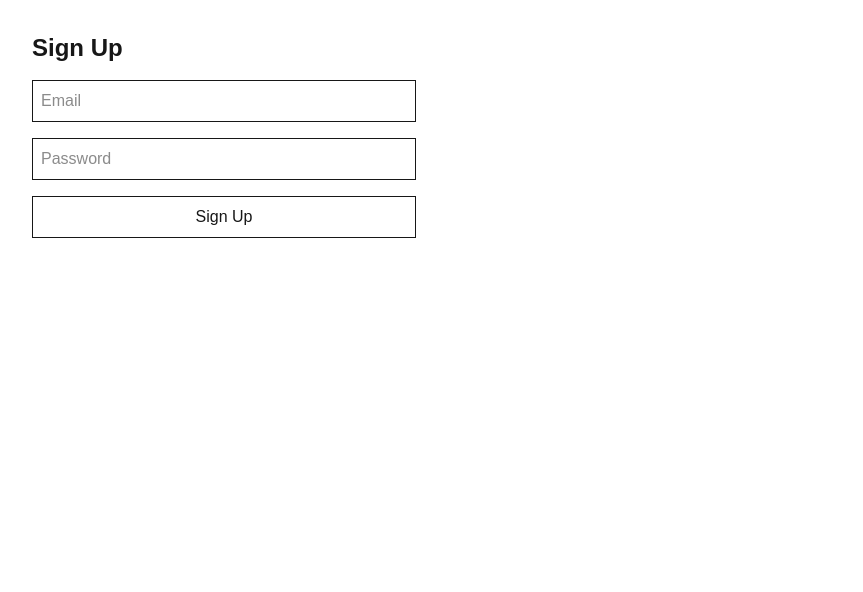
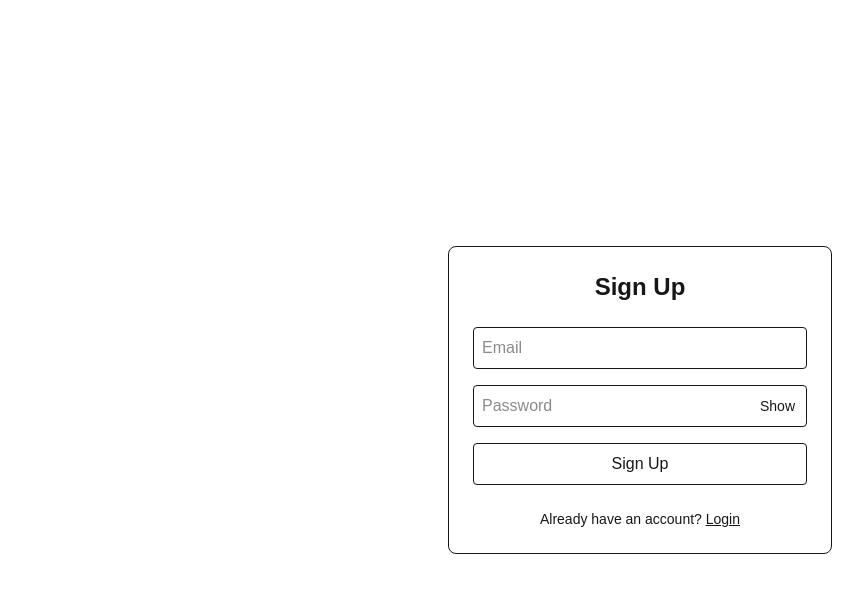
Before and after one commit to Jay-Prajapati-IT/bookmarks-app, a Next.js app: page /signup in a window 1280 px wide. Shown: the top 592 px of the page, without its empty margins (0-863 px from the left). Built offline with nearby package versions, Linux system fonts and the light colour scheme; no server answers.

Commit message:
polished the project to make user experiance better a bit

```diff
--- a/src/app/[handle]/page.tsx
+++ b/src/app/[handle]/page.tsx
@@ -1,5 +1,4 @@
 import { createClient } from "@/lib/supabase/server"
-import { error } from "console"
 import { notFound } from 'next/navigation'
 
 export default async function PublicProfilePage({
@@ -16,12 +15,8 @@ export default async function PublicProfilePage({
         .eq('handle', handle)
         .single()
 
-    console.log('HANDLE:', handle)
-    console.log('PROFILE:', profile)
-    console.log('ERROR:', error)
-
     if (!profile) {
-        return <div>Profile not found</div>
+        return notFound()
     }
 
     const { data: bookmarks } = await supabase
--- a/src/app/dashboard/page.tsx
+++ b/src/app/dashboard/page.tsx
@@ -17,16 +17,32 @@ export default async function DashboardPage() {
   }
 
   return (
-    <div className="p-8">
-      <h1 className="text-2xl font-bold">
-        Dashboard
-      </h1>
+    <div className="min-h-screen p-6">
+      <div className="max-w-4xl mx-auto">
+        <div className="border rounded-lg p-6 mb-6">
+          <div className="flex items-center justify-between">
+            <div>
+              <h1 className="text-3xl font-bold">
+                Dashboard
+              </h1>
 
-      <p>Welcome {user.email}</p>
+              <p className="text-sm text-gray-600 mt-1">
+                Welcome, {user.email}
+              </p>
+            </div>
 
-      <LogoutButton />
-      <ProfileSection />
-      <BookmarksSection />
+            <LogoutButton />
+          </div>
+        </div>
+
+        <div className="border rounded-lg p-6 mb-6">
+          <ProfileSection />
+        </div>
+
+        <div className="border rounded-lg p-6">
+          <BookmarksSection />
+        </div>
+      </div>
     </div>
   )
 }
--- a/src/app/login/page.tsx
+++ b/src/app/login/page.tsx
@@ -3,6 +3,7 @@
 import { useState } from 'react'
 import { useRouter } from 'next/navigation'
 import { createClient } from '@/lib/supabase/client'
+import Link from 'next/link'
 
 export default function LoginPage() {
   const supabase = createClient()
@@ -11,6 +12,7 @@ export default function LoginPage() {
   const [email, setEmail] = useState('')
   const [password, setPassword] = useState('')
   const [message, setMessage] = useState('')
+  const [showPassword, setShowPassword] = useState(false)
 
   async function handleLogin(
     e: React.FormEvent<HTMLFormElement>
@@ -55,14 +57,15 @@ export default function LoginPage() {
   }
 
   return (
-    <div className="p-8">
-      <h1 className="mb-4 text-2xl font-bold">
+    <div className="min-h-screen flex items-center justify-center p-4">
+      <div className="w-full max-w-sm border rounded-lg p-6">
+        <h1 className="mb-6 text-2xl font-bold text-center">
           Login
         </h1>
 
         <form
           onSubmit={handleLogin}
-        className="flex flex-col gap-4 max-w-sm"
+          className="flex flex-col gap-4"
         >
           <input
             type="email"
@@ -71,30 +74,57 @@ export default function LoginPage() {
             onChange={(e) =>
               setEmail(e.target.value)
             }
-          className="border p-2"
+            className="border p-2 rounded"
+            required
           />
 
+          <div className="relative">
             <input
-          type="password"
+              type={showPassword ? 'text' : 'password'}
               placeholder="Password"
               value={password}
               onChange={(e) =>
                 setPassword(e.target.value)
               }
-          className="border p-2"
+              className="border p-2 rounded w-full pr-12"
+              required
             />
 
             <button
+              type="button"
+              onClick={() =>
+                setShowPassword(!showPassword)
+              }
+              className="absolute right-3 top-1/2 -translate-y-1/2 text-sm"
+            >
+              {showPassword ? 'Hide' : 'Show'}
+            </button>
+          </div>
+
+          <button
             type="submit"
-          className="border p-2"
+            className="border p-2 rounded cursor-pointer"
           >
             Login
           </button>
         </form>
 
         {message && (
-        <p className="mt-4">{message}</p>
+          <p className="mt-4 text-center">
+            {message}
+          </p>
         )}
+
+        <p className="mt-6 text-center text-sm">
+          Don't have an account?{' '}
+          <Link
+            href="/signup"
+            className="underline font-medium"
+          >
+            Sign Up
+          </Link>
+        </p>
+      </div>
     </div>
   )
 }
--- a/src/app/page.tsx
+++ b/src/app/page.tsx
@@ -2,15 +2,31 @@ import Link from 'next/link'
 
 export default function Home() {
   return (
-    <main>
-      <h1>Bookmarks App</h1>
+    <main className="min-h-screen flex items-center justify-center p-4">
+      <div className="w-full max-w-md border rounded-lg p-8 text-center">
+        <h1 className="text-3xl font-bold mb-3">
+          Bookmarks App
+        </h1>
 
-      <div>
-        <Link href="/login">Login</Link>
-      </div>
+        <p className="text-gray-600 mb-8">
+          Save, manage, and share your bookmarks.
+        </p>
 
-      <div>
-        <Link href="/signup">Sign Up</Link>
+        <div className="flex flex-col gap-3">
+          <Link
+            href="/login"
+            className="border rounded p-2"
+          >
+            Login
+          </Link>
+
+          <Link
+            href="/signup"
+            className="border rounded p-2"
+          >
+            Sign Up
+          </Link>
+        </div>
       </div>
     </main>
   )
--- a/src/app/signup/page.tsx
+++ b/src/app/signup/page.tsx
@@ -2,6 +2,7 @@
 
 import { useState } from 'react'
 import { createClient } from '@/lib/supabase/client'
+import Link from 'next/link'
 
 export default function SignupPage() {
   const supabase = createClient()
@@ -9,6 +10,7 @@ export default function SignupPage() {
   const [email, setEmail] = useState('')
   const [password, setPassword] = useState('')
   const [message, setMessage] = useState('')
+  const [showPassword, setShowPassword] = useState(false)
 
   async function handleSignup(
     e: React.FormEvent<HTMLFormElement>
@@ -31,14 +33,15 @@ export default function SignupPage() {
   }
 
   return (
-    <div className="p-8">
-      <h1 className="mb-4 text-2xl font-bold">
+    <div className="min-h-screen flex items-center justify-center p-4">
+      <div className="w-full max-w-sm border rounded-lg p-6">
+        <h1 className="mb-6 text-2xl font-bold text-center">
           Sign Up
         </h1>
 
         <form
           onSubmit={handleSignup}
-        className="flex flex-col gap-4 max-w-sm"
+          className="flex flex-col gap-4"
         >
           <input
             type="email"
@@ -47,30 +50,57 @@ export default function SignupPage() {
             onChange={(e) =>
               setEmail(e.target.value)
             }
-          className="border p-2"
+            className="border p-2 rounded"
+            required
           />
 
+          <div className="relative">
             <input
-          type="password"
+              type={showPassword ? 'text' : 'password'}
               placeholder="Password"
               value={password}
               onChange={(e) =>
                 setPassword(e.target.value)
               }
-          className="border p-2"
+              className="border p-2 rounded w-full pr-12"
+              required
             />
 
             <button
+              type="button"
+              onClick={() =>
+                setShowPassword(!showPassword)
+              }
+              className="absolute right-3 top-1/2 -translate-y-1/2 text-sm"
+            >
+              {showPassword ? 'Hide' : 'Show'}
+            </button>
+          </div>
+
+          <button
             type="submit"
-          className="border p-2"
+            className="border p-2 rounded cursor-pointer"
           >
             Sign Up
           </button>
         </form>
 
         {message && (
-        <p className="mt-4">{message}</p>
+          <p className="mt-4 text-center">
+            {message}
+          </p>
         )}
+
+        <p className="mt-6 text-center text-sm">
+          Already have an account?{' '}
+          <Link
+            href="/login"
+            className="underline font-medium"
+          >
+            Login
+          </Link>
+        </p>
+      </div>
     </div>
   )
 }
```
Lines whose indentation alone changed are shown as unchanged.
